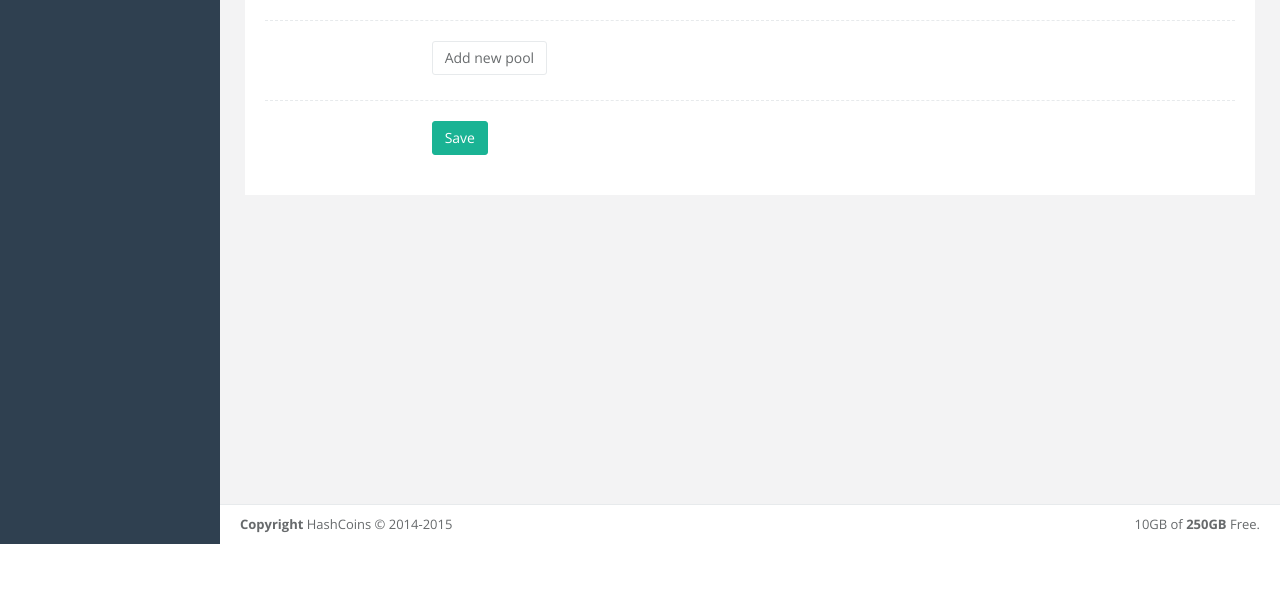
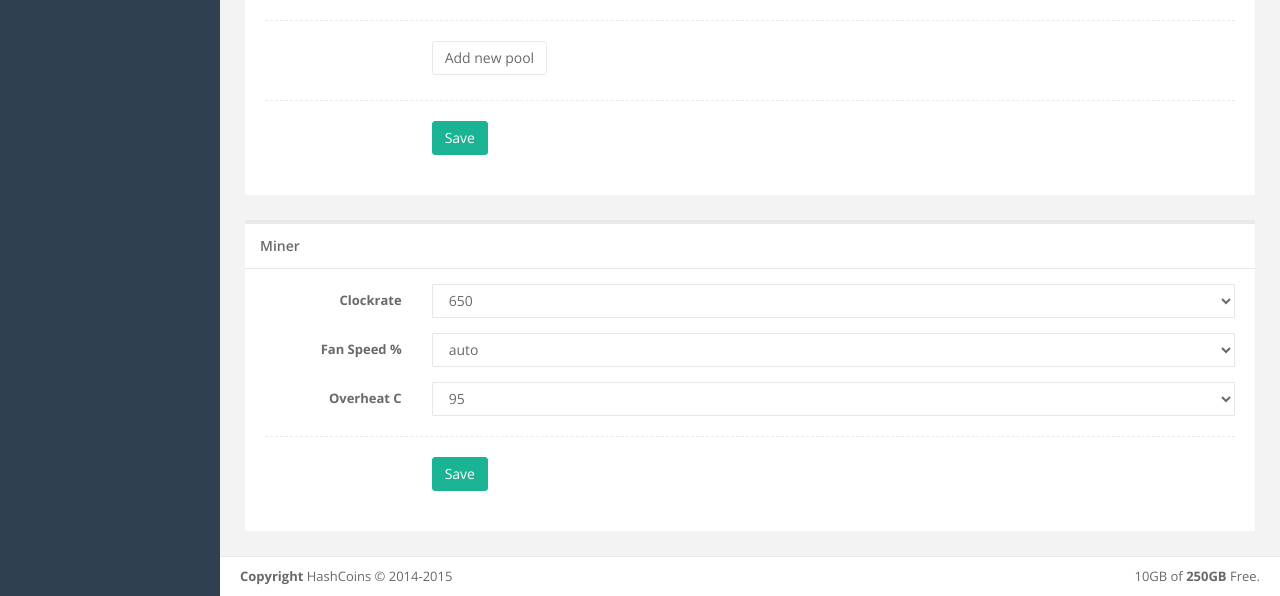
Before and after one commit to jameshilliard/miningkit, a Flask app: page /miner in a window 1280 px wide. Shown: the part 656-1252 px from the top of the page. Before the commit the page ends 1200 px from the top, so only its background shows below. Run offline with Flask 2, Linux system fonts and the light colour scheme; some libraries are stand-ins or nearby versions.

Commit message:
miner config

```diff
--- a/templates/miner.html
+++ b/templates/miner.html
@@ -3,7 +3,7 @@
 {% block content %}
 <div class="ibox float-e-margins">
     <div class="ibox-title">
-        <h5>Pool Config</h5>
+        <h5>Pools</h5>
     </div>
     <div class="ibox-content">
         <form role="form" class="form-horizontal">
@@ -81,4 +81,56 @@
         </form>
     </div>
 </div>
+<div class="ibox float-e-margins">
+    <div class="ibox-title">
+        <h5>Miner</h5>
+    </div>
+    <div class="ibox-content">
+        <form role="form" class="form-horizontal">
+            <div class="form-group">
+                <label class="col-sm-2 control-label">Clockrate</label>
+                <div class="col-sm-10">
+                    <select class="form-control">
+                        <option>500</option>
+                        <option>550</option>
+                        <option>600</option>
+                        <option selected="selected">650</option>
+                        <option>700</option>
+                        <option>750</option>
+                        <option>800</option>
+                        <option>850</option>
+                        <option>900</option>
+                    </select>
+                </div>
+            </div>
+            <div class="form-group">
+                <label class="col-sm-2 control-label">Fan Speed %</label>
+                <div class="col-sm-10">
+                    <select class="form-control">
+                        <option>30</option>
+                        <option>80</option>
+                        <option>100</option>
+                        <option selected="selected">auto</option>
+                    </select>
+                </div>
+            </div>
+            <div class="form-group">
+                <label class="col-sm-2 control-label">Overheat C</label>
+                <div class="col-sm-10">
+                    <select class="form-control">
+                        <option>80</option>
+                        <option selected="selected">95</option>
+                        <option>100</option>
+                    </select>
+                </div>
+            </div>
+            <div class="hr-line-dashed"></div>
+            <div class="form-group">
+                <div class="col-sm-10 col-sm-offset-2">
+                    <button type="button" class="btn btn-primary">Save</button>
+                </div>
+            </div>
+        </form>
+    </div>
+</div>
 {% endblock %}
```
